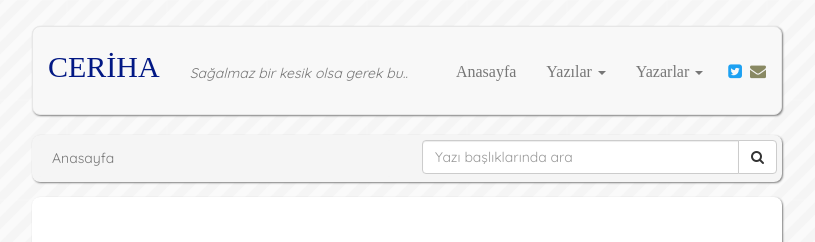
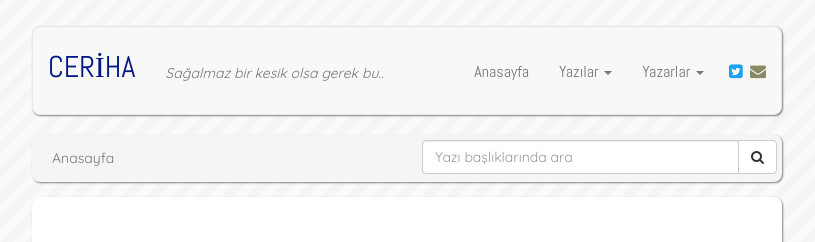
Before and after one commit to muhammedaydogdu/muhammedaydogdu.github.io, a Jekyll site: the page built from index.html, in a window 1280 px wide. Shown: the top 242 px of the page, without its empty margins (233-1048 px from the left). Built offline with Jekyll 4.4.1, drawn with Linux system fonts in a browser that asks for light colours; some web fonts are replaced; the list of posts is cut into pages by our own code.

Commit message:
Update head.html

```diff
--- a/_includes/head.html
+++ b/_includes/head.html
@@ -20,6 +20,8 @@
   <link href="https://fonts.googleapis.com/css?family=Amiri" rel="stylesheet">
   <link href="https://fonts.googleapis.com/css?family=Quicksand" rel="stylesheet">
   <link href="https://fonts.googleapis.com/css?family=Poiret+One" rel="stylesheet">
+  <link href="https://fonts.googleapis.com/css?family=Abel" rel="stylesheet">
+
 
 
   <link href="/css/bootstrap.min.css" rel="stylesheet">
```
